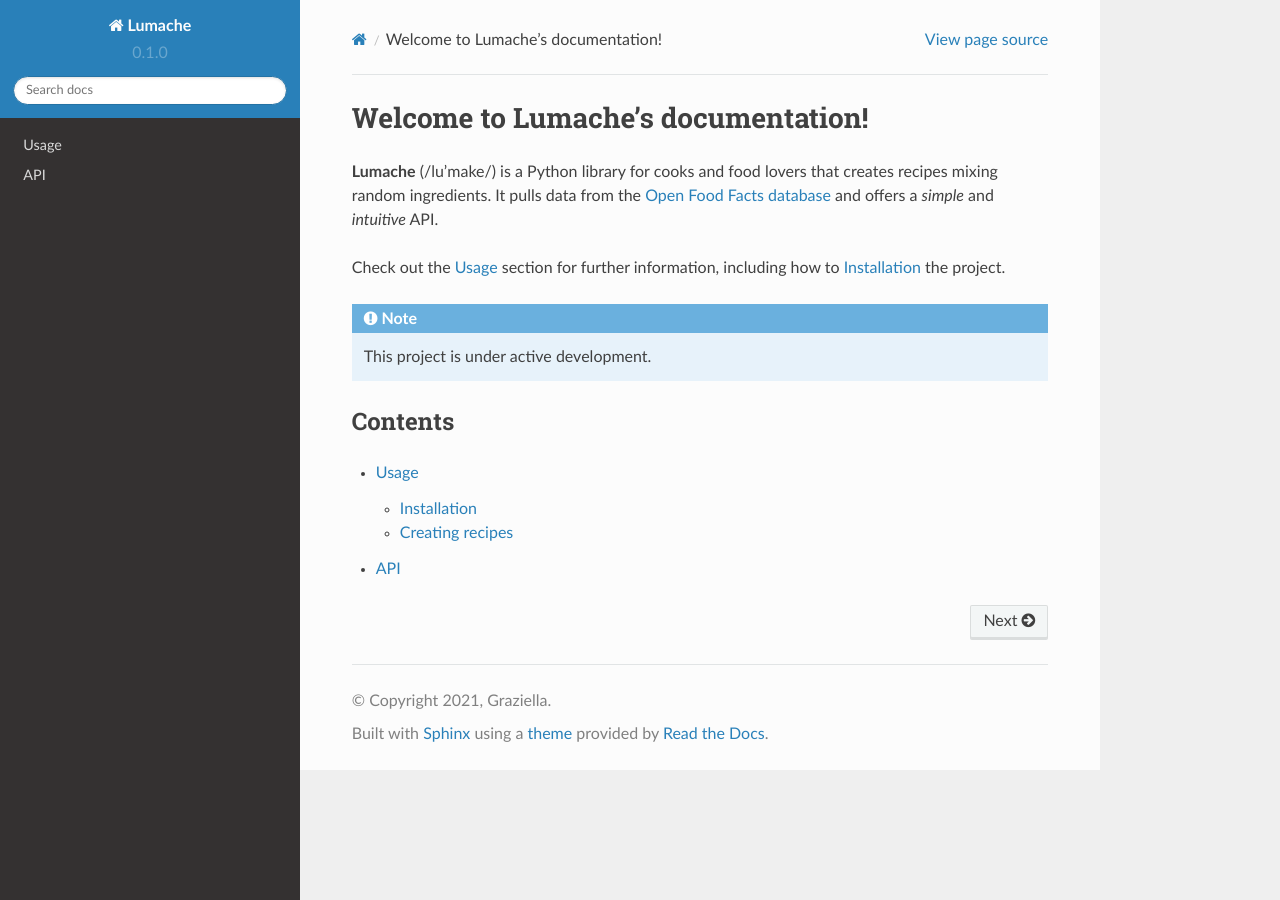
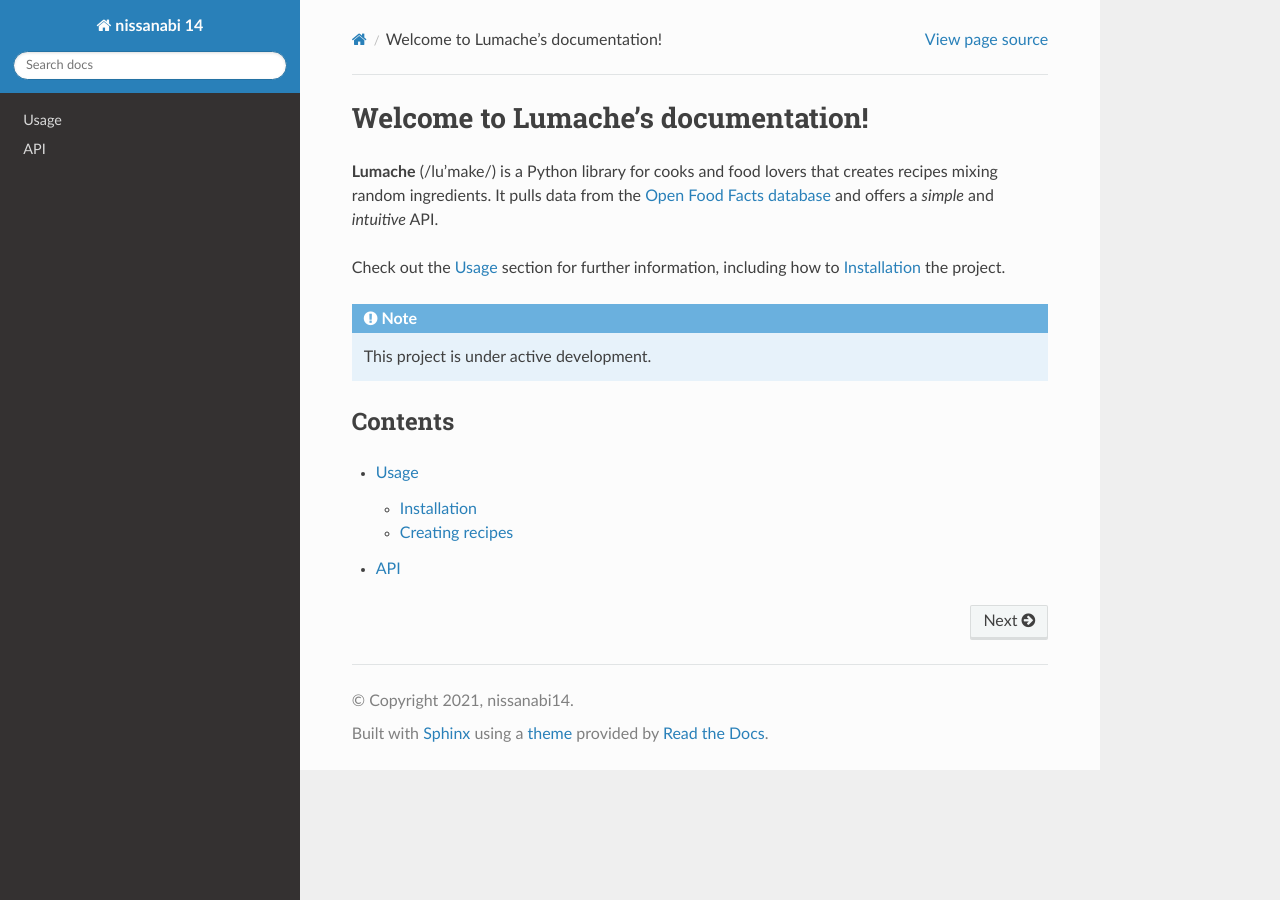
Before and after one commit to filmifa/nissanabi14, a Sphinx documentation site: the page built from docs/source/index.rst, in a window 1280 px wide. Built offline with Sphinx 7.4.7 and the Read the Docs theme 2.0.0, drawn with Linux system fonts in a browser that asks for light colours.

Commit message:
Update conf.py

```diff
--- a/docs/source/conf.py
+++ b/docs/source/conf.py
@@ -2,12 +2,11 @@
 
 # -- Project information
 
-project = 'Lumache'
-copyright = '2021, Graziella'
-author = 'Graziella'
+project = 'nissanabi 14'
+copyright = '2021, nissanabi14'
+author = 'nissanabi14'
 
-release = '0.1'
-version = '0.1.0'
+
 
 # -- General configuration
 
```
